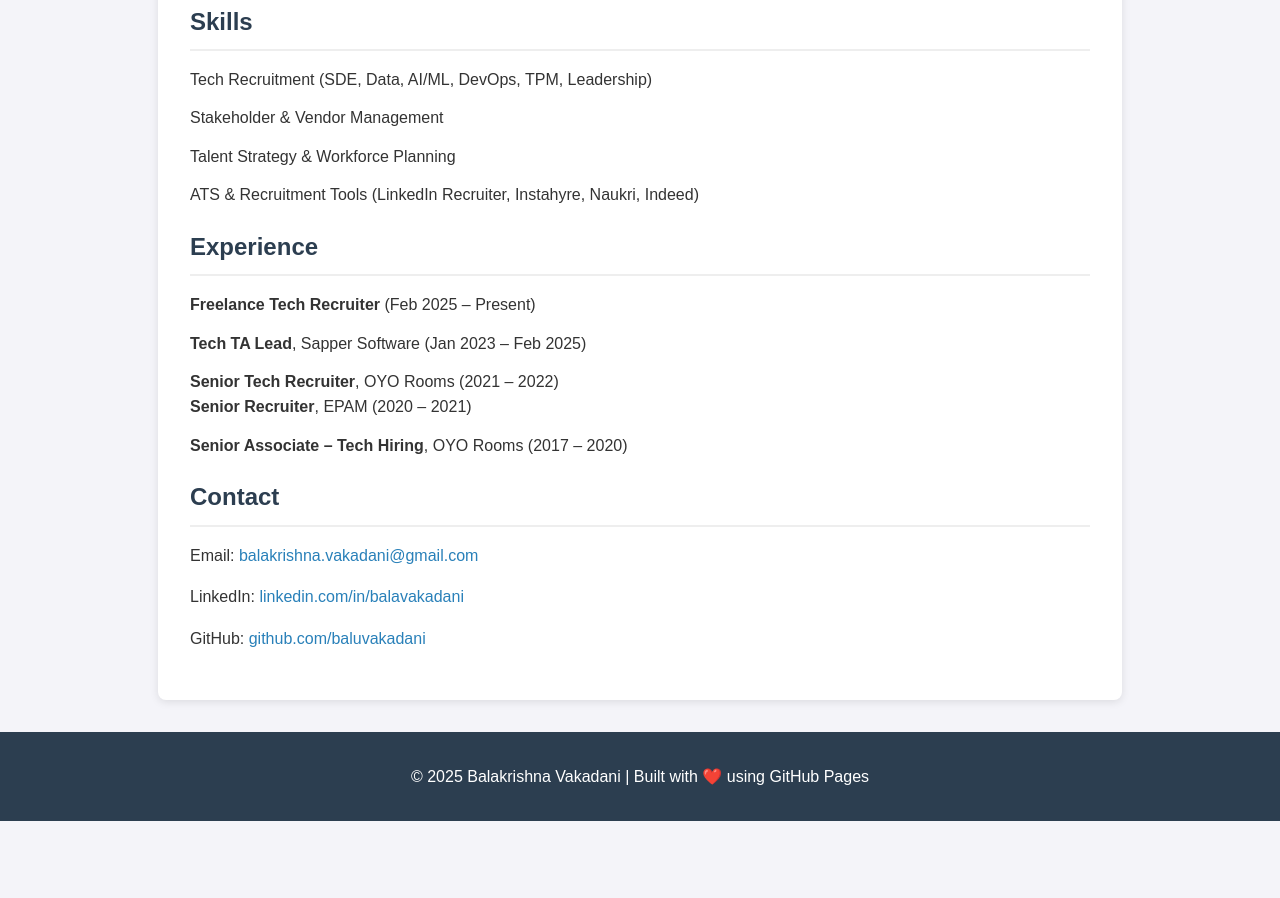
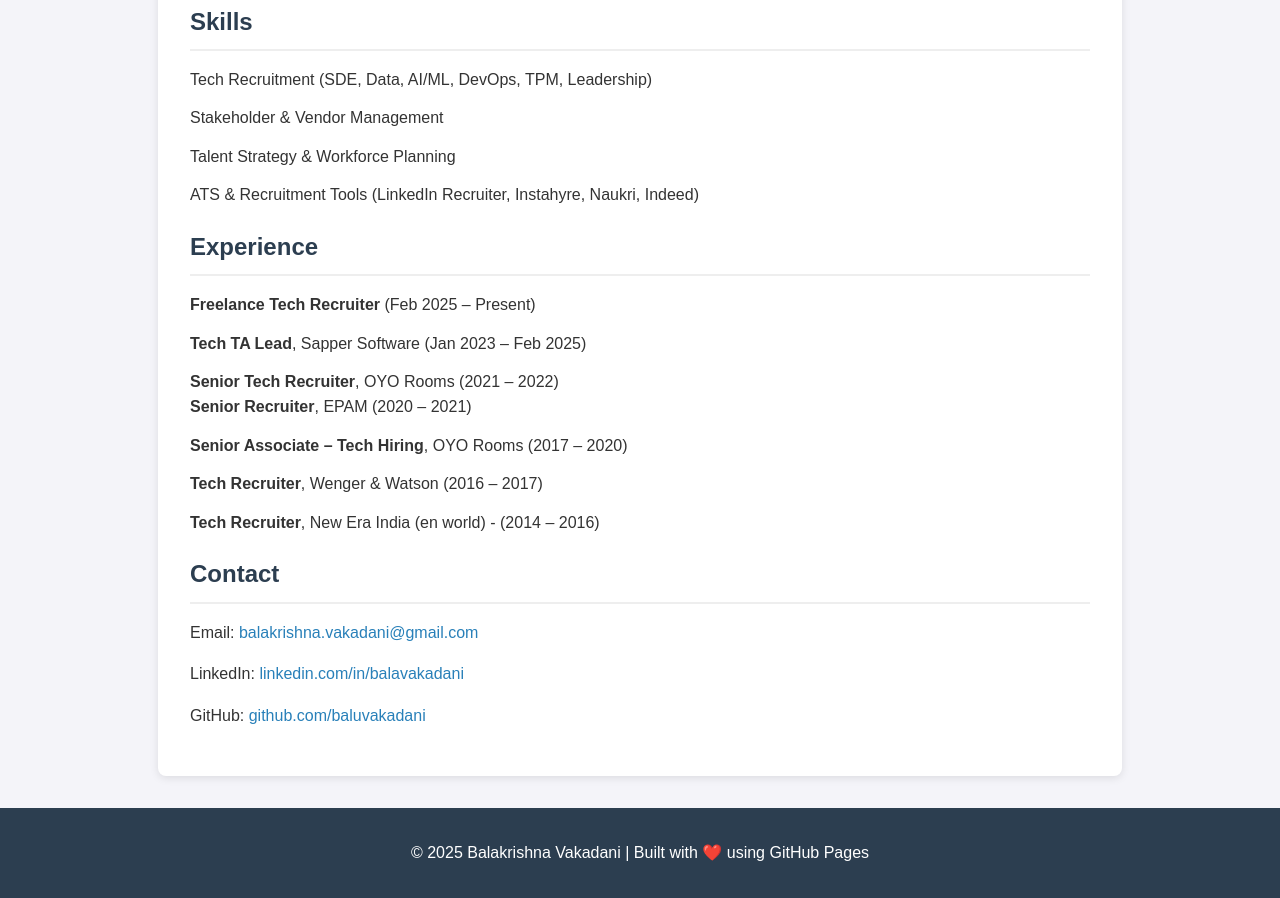
Before and after one commit to baluvakadani/tech-recruiter, a plain HTML site: page index.html in a window 1280 px wide. Shown: the part 760-1658 px from the top of the page. Before the commit the page ends 1581 px from the top, so only its background shows below. Drawn offline with Linux system fonts and the light colour scheme.

Commit message:
Update index.html

```diff
--- a/index.html
+++ b/index.html
@@ -138,6 +138,8 @@
         <li><strong>Senior Tech Recruiter</strong>, OYO Rooms (2021 – 2022)</li>
         <li><strong>Senior Recruiter</strong>, EPAM (2020 – 2021)</li>
         <li><strong>Senior Associate – Tech Hiring</strong>, OYO Rooms (2017 – 2020)</li>
+        <li><strong>Tech Recruiter</strong>, Wenger & Watson (2016 – 2017)</li>
+        <li><strong>Tech Recruiter</strong>, New Era India (en world) - (2014 – 2016)</li>
       </ul>
     </section>
 
```
